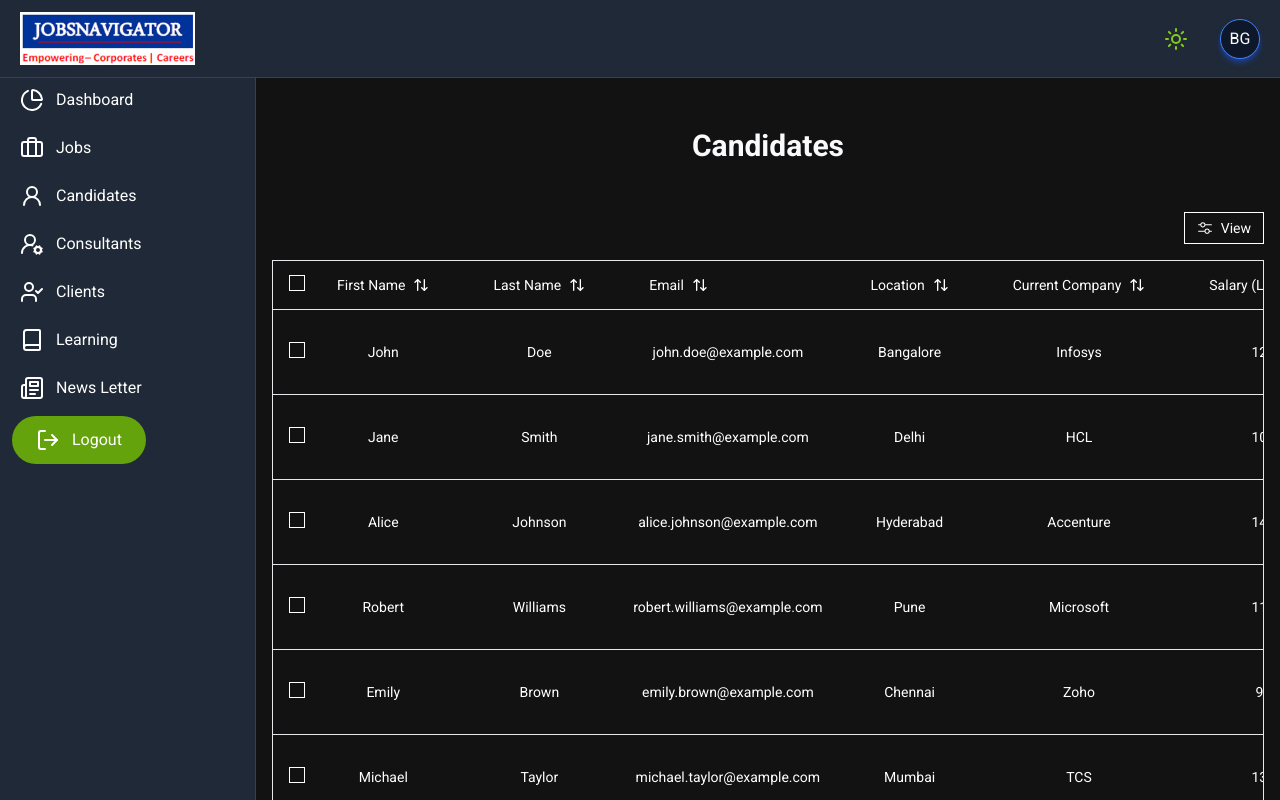
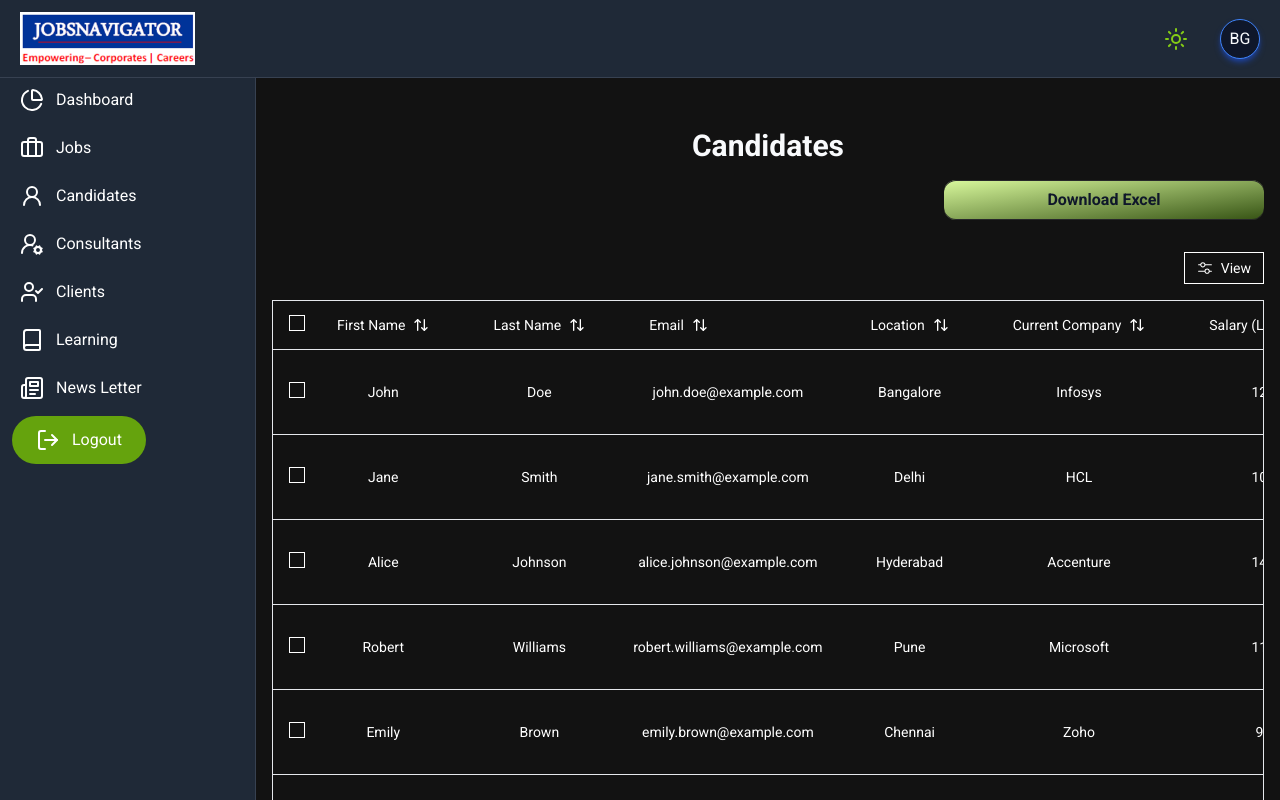
Before and after one commit to JOBSNAVIGATOR/JOBSNAVIGATOR, a Next.js app: page /dashboard/candidates in a window 1280 px wide. Shown: the top 800 px of the page. Built offline with nearby package versions, Linux system fonts and the light colour scheme.

Commit message:
added download excel functionality to candidates

```diff
--- a/src/app/(back-office)/dashboard/candidates/page.jsx
+++ b/src/app/(back-office)/dashboard/candidates/page.jsx
@@ -3,6 +3,7 @@ import { candidates } from "@/data";
 import DataTable from "@/components/data-table-components/DataTable";
 import { columns } from "./columns";
 import Heading from "@/components/backOffice/Heading";
+import DownloadExcel from "@/components/backOffice/DownloadExcel";
 
 export default function page() {
   // const jobs = await getData("jobs");
@@ -13,6 +14,10 @@ export default function page() {
         <Heading title="Candidates" />
       </div>
 
+      <div className="flex justify-end">
+        <DownloadExcel data={candidates} fileName="candidates.xlsx" />
+      </div>
+
       {/* table */}
       <div className="py-8">
         <DataTable data={candidates} columns={columns} />
```
